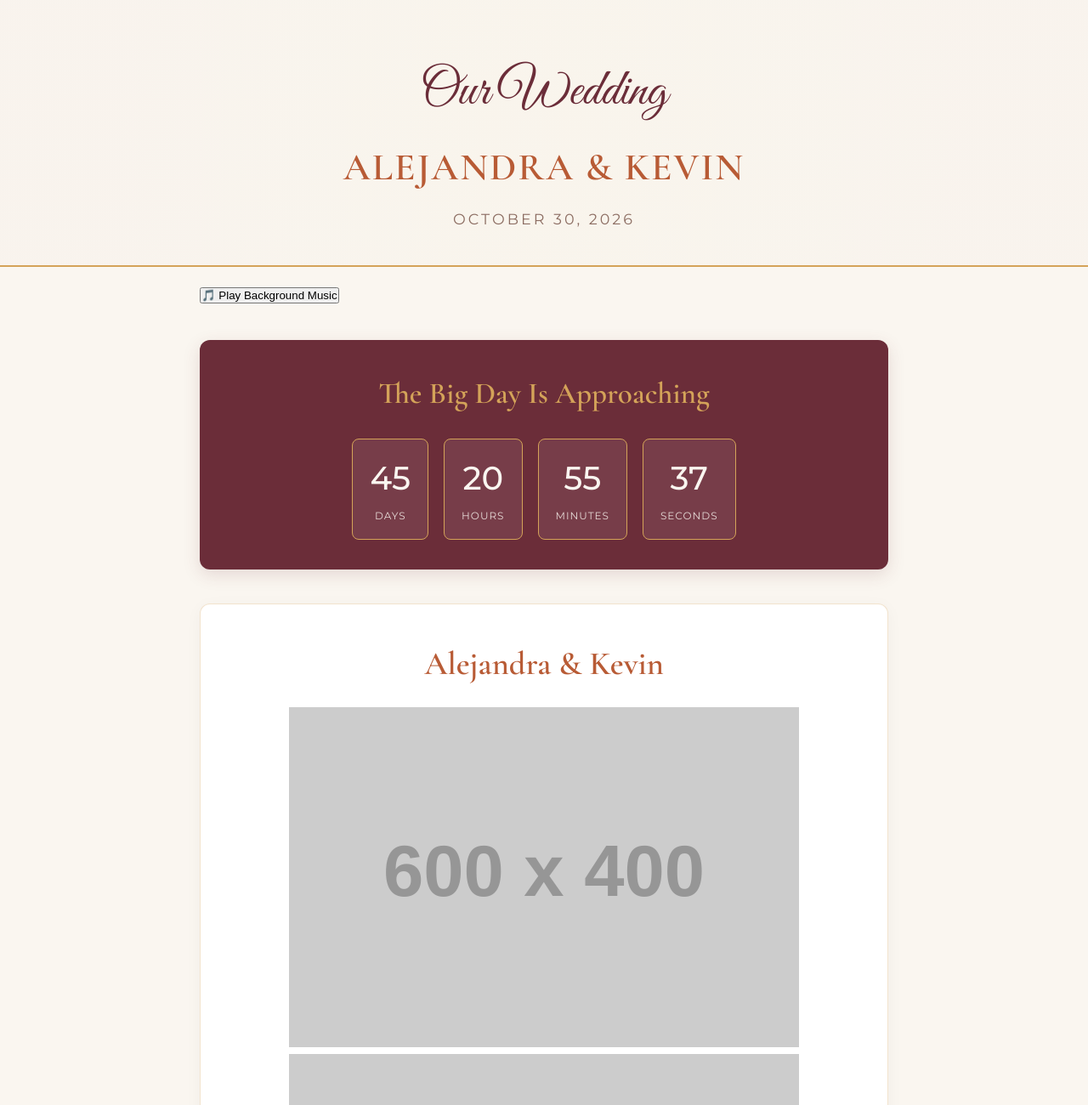
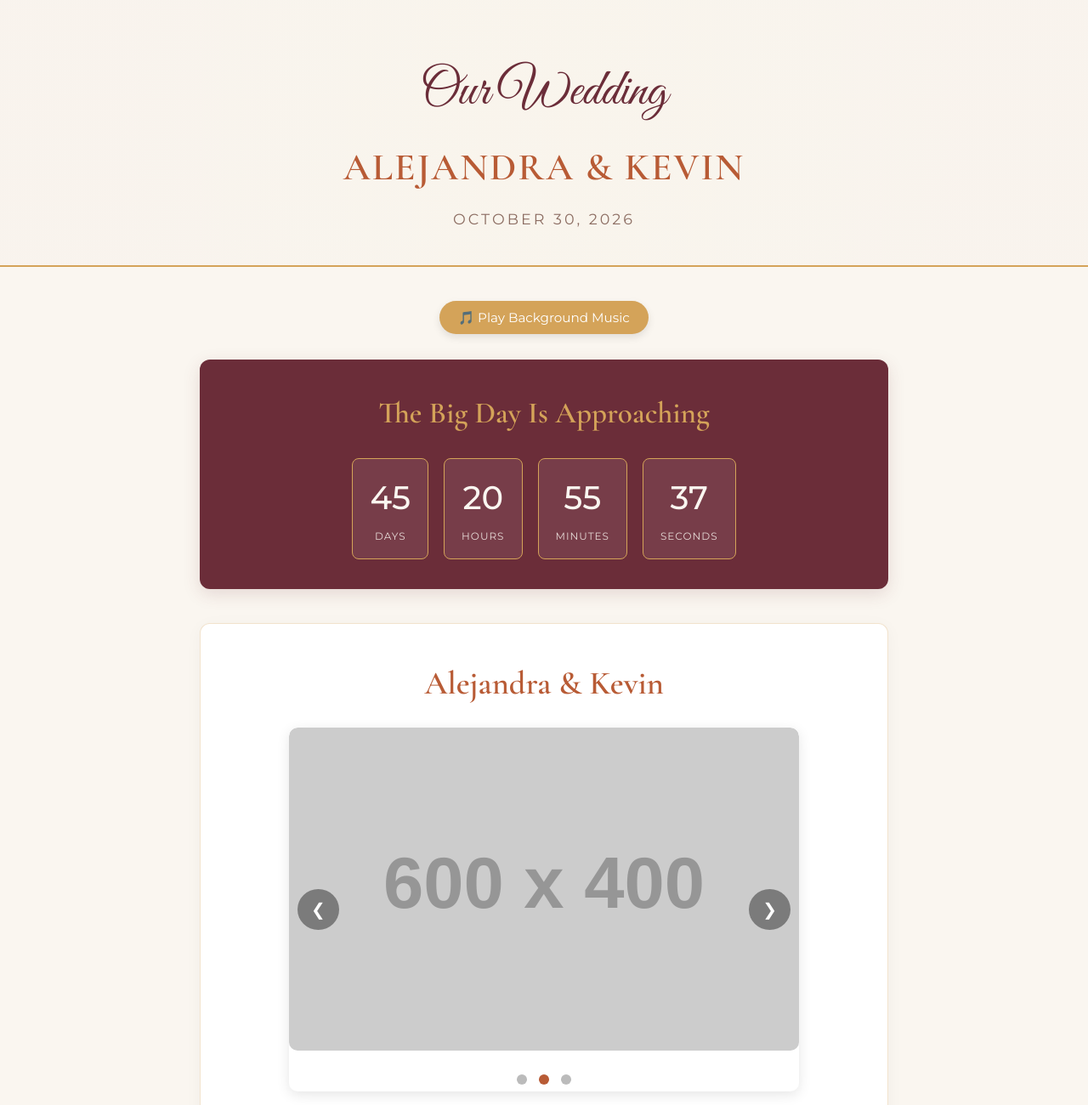
Before and after one commit to Kelvin1511/nuestra-boda, a plain HTML site: page index.html in a window 1280 px wide. Shown: the top 1300 px of the page at 85% size. Drawn offline with nearby package versions, Linux system fonts and the light colour scheme; placeholder pictures from the web are drawn by us.

Commit message:
Refactor styles.css for improved organization

```diff
--- a/styles.css
+++ b/styles.css
@@ -21,7 +21,7 @@ body {
     line-height: 1.6;
 }
 
-/* Encabezado */
+/* Header */
 header {
     text-align: center;
     padding: 60px 20px 40px;
@@ -53,17 +53,41 @@ h1 {
     text-transform: uppercase;
 }
 
-/* Contenedor Principal */
+/* Container */
 .container {
     max-width: 850px;
     margin: 0 auto;
     padding: 20px;
 }
 
-/* Cuenta Regresiva */
+/* Music Player Section */
+.music-section {
+    text-align: center;
+    margin: 20px 0 10px;
+}
+
+.music-btn {
+    background-color: var(--color-gold);
+    color: white;
+    border: none;
+    padding: 10px 22px;
+    font-size: 0.95rem;
+    font-family: 'Montserrat', sans-serif;
+    border-radius: 25px;
+    cursor: pointer;
+    box-shadow: 0 4px 10px rgba(0, 0, 0, 0.1);
+    transition: all 0.3s ease;
+}
+
+.music-btn:hover {
+    background-color: var(--color-terracotta);
+    transform: translateY(-2px);
+}
+
+/* Countdown Section */
 .countdown-section {
     text-align: center;
-    margin: 40px 0;
+    margin: 30px 0 40px;
     padding: 35px 20px;
     background-color: var(--color-burgundy);
     color: var(--color-cream);
@@ -107,7 +131,7 @@ h1 {
     opacity: 0.85;
 }
 
-/* Sección Foto de los Novios */
+/* Carousel Section */
 .photo-section {
     background-color: var(--color-warm-white);
     margin: 40px 0;
@@ -125,31 +149,79 @@ h1 {
     margin-bottom: 20px;
 }
 
-.photo-placeholder {
-    width: 100%;
-    max-width: 480px;
-    height: 320px;
+.carousel-container {
+    position: relative;
+    max-width: 600px;
     margin: 0 auto;
-    border: 2px dashed var(--color-gold);
+    overflow: hidden;
     border-radius: 10px;
-    display: flex;
-    align-items: center;
-    justify-content: center;
-    background-color: var(--color-cream);
-    color: var(--color-soft-brown);
-    font-style: italic;
+    box-shadow: 0 4px 15px rgba(0, 0, 0, 0.1);
 }
 
-.couple-photo {
-    width: 100%;
-    max-width: 500px;
-    height: auto;
-    border-radius: 10px;
-    box-shadow: 0 4px 15px rgba(0, 0, 0, 0.1);
-    margin: 0 auto;
+.carousel-slide {
+    display: none;
 }
 
-/* Sección QR y Galería */
+.carousel-slide.active {
+    display: block;
+}
+
+.carousel-slide img {
+    width: 100%;
+    height: 380px;
+    object-fit: cover;
+    border-radius: 10px;
+}
+
+.prev-btn,
+.next-btn {
+    position: absolute;
+    top: 50%;
+    transform: translateY(-50%);
+    background-color: rgba(0, 0, 0, 0.4);
+    color: white;
+    border: none;
+    font-size: 20px;
+    padding: 12px 16px;
+    cursor: pointer;
+    border-radius: 50%;
+    transition: background-color 0.3s ease;
+}
+
+.prev-btn:hover,
+.next-btn:hover {
+    background-color: rgba(0, 0, 0, 0.8);
+}
+
+.prev-btn {
+    left: 10px;
+}
+
+.next-btn {
+    right: 10px;
+}
+
+.carousel-dots {
+    margin-top: 15px;
+}
+
+.dot {
+    height: 12px;
+    width: 12px;
+    margin: 0 5px;
+    background-color: #bbb;
+    border-radius: 50%;
+    display: inline-block;
+    cursor: pointer;
+    transition: background-color 0.3s ease;
+}
+
+.dot.active,
+.dot:hover {
+    background-color: var(--color-terracotta);
+}
+
+/* QR Section */
 .qr-section {
     background-color: var(--color-warm-white);
     margin: 40px 0;
@@ -209,7 +281,7 @@ h1 {
     transform: translateY(-2px);
 }
 
-/* Pie de Página */
+/* Footer */
 footer {
     text-align: center;
     padding: 30px;
@@ -217,7 +289,7 @@ footer {
     font-size: 0.85rem;
 }
 
-/* Diseño Adaptable para Celulares */
+/* Responsive */
 @media (max-width: 600px) {
     .cursive-title {
         font-size: 3rem;
@@ -239,4 +311,8 @@ footer {
     .time-number {
         font-size: 1.8rem;
     }
+
+    .carousel-slide img {
+        height: 260px;
+    }
 }
```
